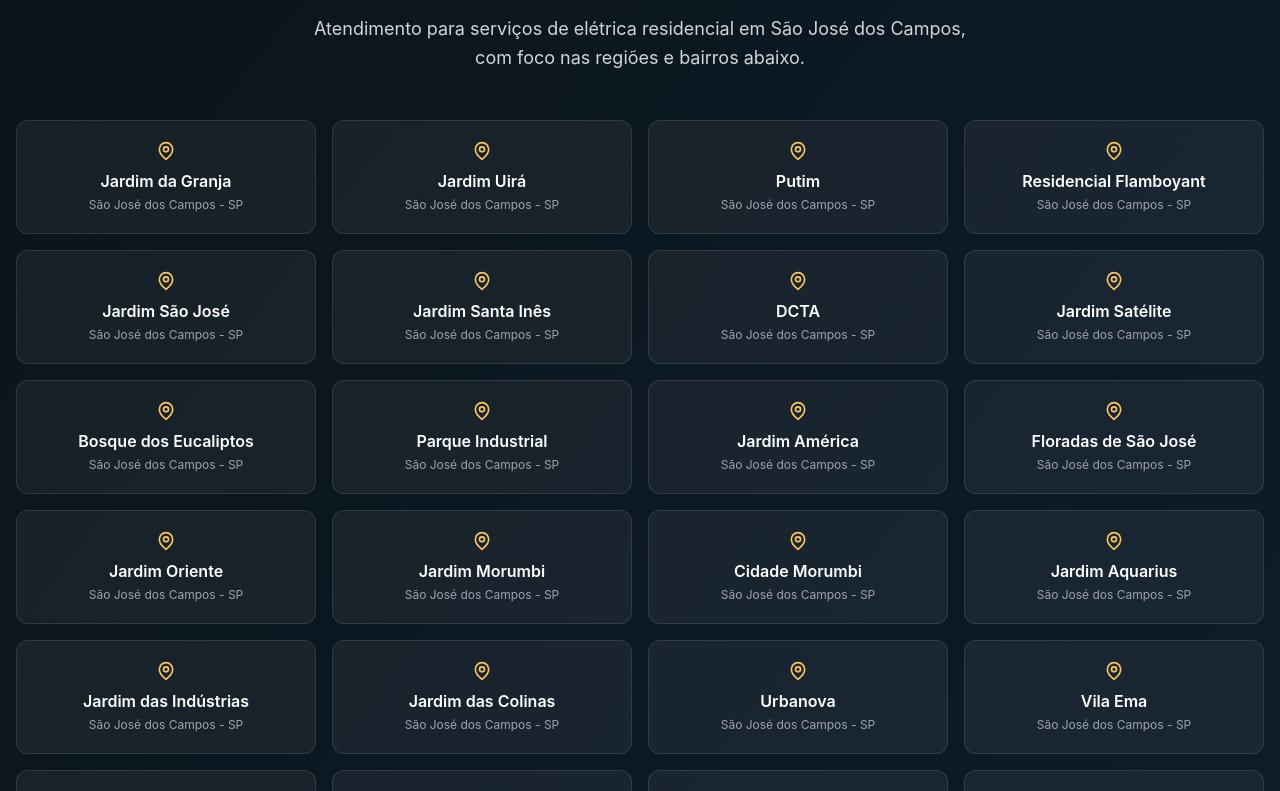
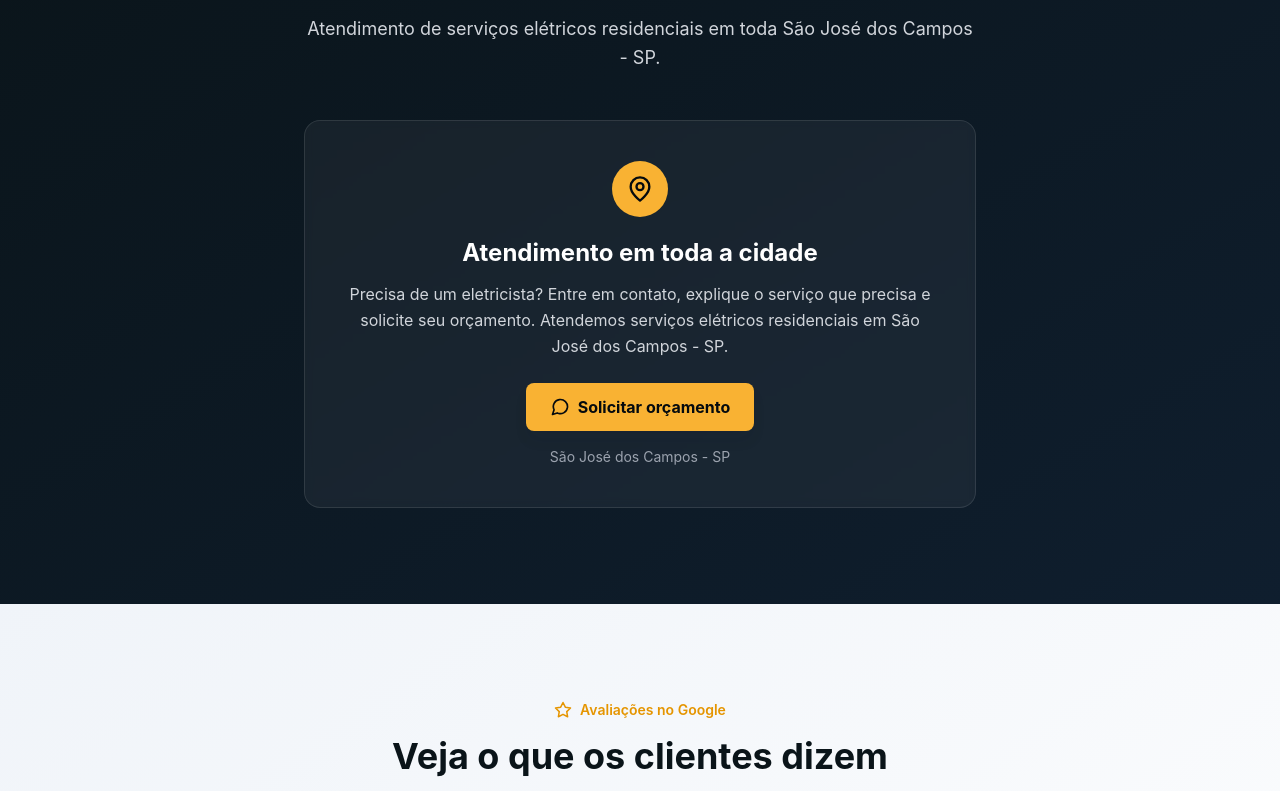
Before and after one commit to jeanlucassolutions/site-institucional, a Next.js app: page / in a window 1280 px wide. Shown: the part 4689-5480 px from the top of the page. Built offline with nearby package versions, Linux system fonts and the light colour scheme; no server answers.

Commit message:
Refactor ServiceArea component and update content
Removed regions list and updated related text for clarity.

```diff
--- a/src/components/ServiceArea.tsx
+++ b/src/components/ServiceArea.tsx
@@ -1,37 +1,10 @@
+
 'use client'
 
 import { MapPin, MessageCircle } from 'lucide-react'
 import WhatsAppButton from './WhatsAppButton'
 
 const ServiceArea = () => {
-  const regions = [
-  'Jardim da Granja',
-  'Jardim Uirá',
-  'Putim',
-  'Residencial Flamboyant',
-  'Jardim São José',
-  'Jardim Santa Inês',
-  'DCTA',
-  'Jardim Satélite',
-  'Bosque dos Eucaliptos',
-  'Parque Industrial',
-  'Jardim América',
-  'Floradas de São José',
-  'Jardim Oriente',
-  'Jardim Morumbi',
-  'Cidade Morumbi',
-  'Jardim Aquarius',
-  'Jardim das Indústrias',
-  'Jardim das Colinas',
-  'Urbanova',
-  'Vila Ema',
-  'Vila Adyana',
-  'Jardim Esplanada',
-  'Jardim Alvorada',
-  'Jardim Cassiano Ricardo',
-  'Centro',
-]
-
   return (
     <section
       id="atendimento"
@@ -51,53 +24,28 @@ const ServiceArea = () => {
           </h2>
 
           <p className="text-lg text-gray-300 max-w-2xl mx-auto leading-relaxed">
-            Atendimento para serviços de elétrica residencial em São José dos
-            Campos, com foco nas regiões e bairros abaixo.
+            Atendimento de serviços elétricos residenciais em toda
+            São José dos Campos - SP.
           </p>
         </div>
 
-        {/* Region Cards */}
-        <div className="grid sm:grid-cols-2 lg:grid-cols-3 xl:grid-cols-4 gap-4 mb-12">
-          {regions.map((region) => (
-            <div
-              key={region}
-              className="group p-5 bg-white/5 border border-white/10 rounded-xl hover:bg-white/10 hover:border-electric-500/50 transition-all duration-300 text-center"
-            >
-              <MapPin
-                size={20}
-                className="text-electric-400 mx-auto mb-2 group-hover:scale-110 transition-transform"
-              />
-
-              <p className="font-semibold text-white">
-                {region}
-              </p>
-
-              <p className="text-xs text-gray-400 mt-1">
-                São José dos Campos - SP
-              </p>
-            </div>
-          ))}
-        </div>
-
-        {/* Location + CTA */}
+        {/* Localização */}
         <div className="max-w-2xl mx-auto">
           <div className="bg-white/5 border border-white/10 rounded-2xl p-8 md:p-10 backdrop-blur-sm text-center">
 
             <div className="w-14 h-14 bg-electric-500 rounded-full flex items-center justify-center mx-auto mb-5">
-              <MessageCircle
-                size={28}
-                className="text-navy-900"
-              />
+              <MapPin size={28} className="text-navy-900" />
             </div>
 
             <h3 className="text-2xl font-bold mb-3">
-              Precisa de um eletricista?
+              Atendimento em toda a cidade
             </h3>
 
             <p className="text-gray-300 leading-relaxed mb-6">
-              Entre em contato pelo WhatsApp, explique o que está acontecendo
-              e informe seu bairro. Vamos verificar a possibilidade de
-              atendimento na sua região.
+              Precisa de um eletricista? Entre em contato, explique
+              o serviço que precisa e solicite seu orçamento.
+              Atendemos serviços elétricos residenciais em
+              São José dos Campos - SP.
             </p>
 
             <WhatsAppButton
@@ -106,7 +54,7 @@ const ServiceArea = () => {
             />
 
             <p className="text-sm text-gray-400 mt-4">
-              Atendimento residencial em São José dos Campos - SP
+              São José dos Campos - SP
             </p>
 
           </div>
```
